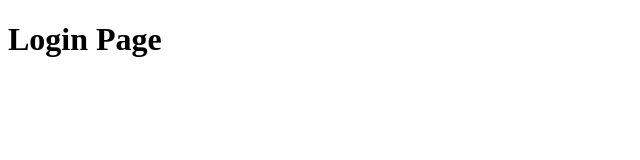
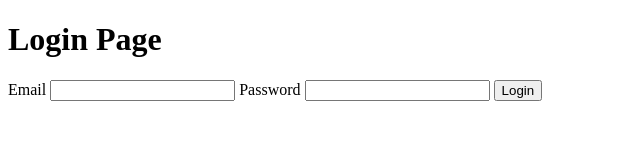
Before and after one commit to 0916dhkim/koa-login-practice, a website: page static/index.html in a window 1280 px wide. Shown: the whole page, without its empty margins (0-640 px from the left). Drawn offline with Linux system fonts and the light colour scheme.

Commit message:
Add Login Forms

```diff
--- a/static/index.html
+++ b/static/index.html
@@ -8,5 +8,16 @@
     </head>
     <body>
         <h1>Login Page</h1>
+        <form action="/login" method="POST">
+            <label>
+                Email
+                <input type="text" name="email">
+            </label>
+            <label>
+                Password
+                <input type="password" name="password">
+            </label>
+            <input type="submit" value="Login">
+        </form>
     </body>
 </html>
```
